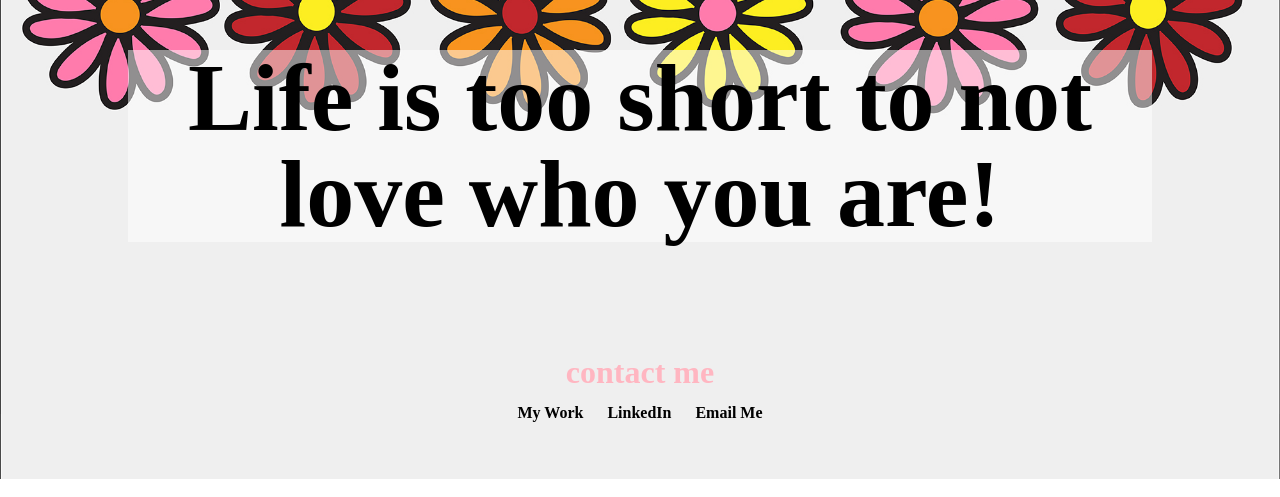
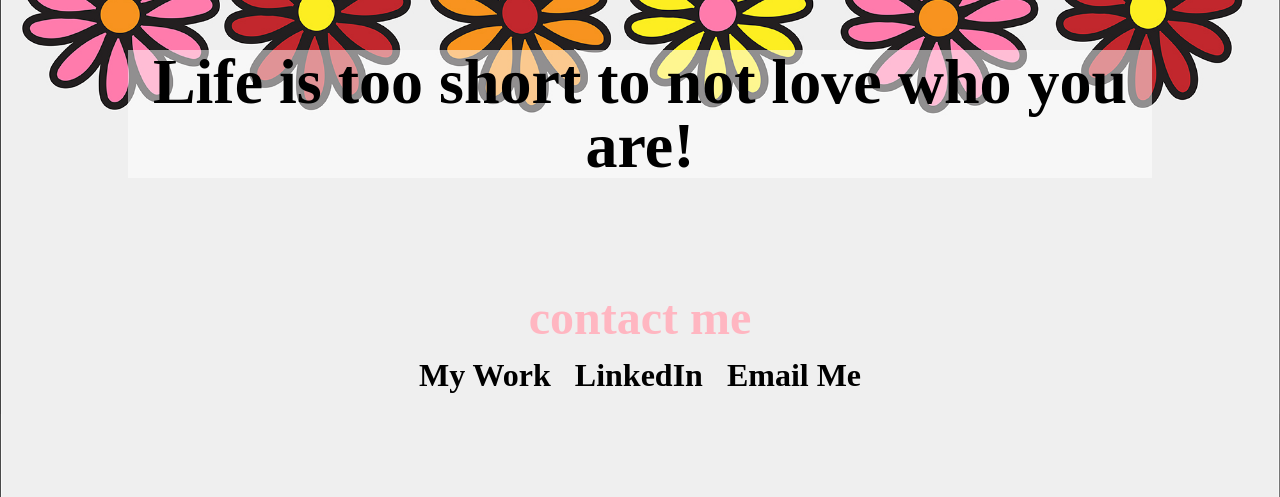
Before and after one commit to accisner/accisner.github.io, a plain HTML site: page index.html in a window 1280 px wide. Shown: the part 486-983 px from the top of the page. Drawn offline with Linux system fonts and the light colour scheme.

```diff
--- a/styles-contact.css
+++ b/styles-contact.css
@@ -88,7 +88,7 @@ html, body {
 h1 {font-family: lust, serif;
     font-weight: 700;
     font-style: normal;
-	font-size: 6em;
+	font-size: 4em;
     margin: 0px auto 0px auto;
     background: rgba(255, 255, 255, .5);
     color: #000;
@@ -98,7 +98,7 @@ h2 {
 	font-family: lust, serif;
     font-weight: 700;
     font-style: normal;
-	font-size: 2em;
+	font-size: 3em;
     line-height: normal;
     color: #ffb6c1;
     padding: 0px 0px;
@@ -137,6 +137,7 @@ a{
     color:black;
     text-decoration: none;
     font-weight: bold;
+    font-size: 2em;
     margin-bottom: 3em;
     }
 a:hover{
```
